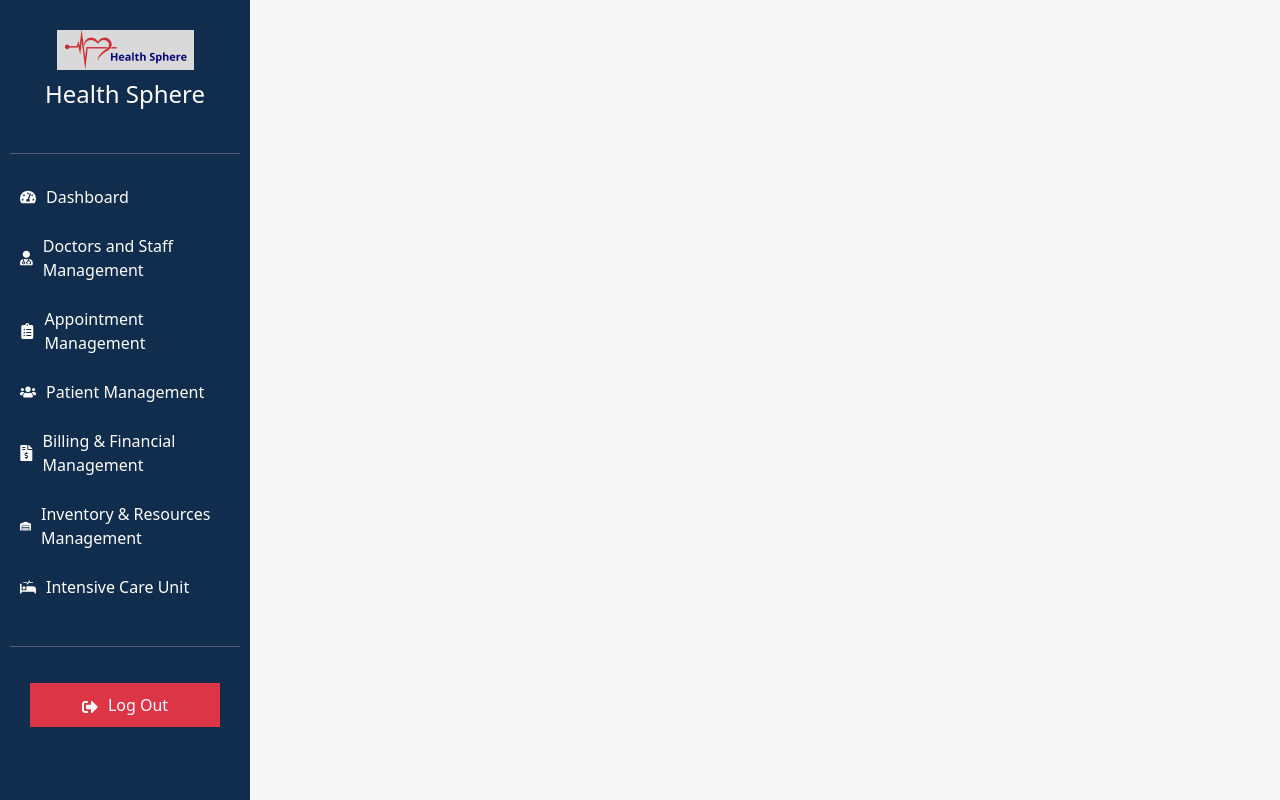
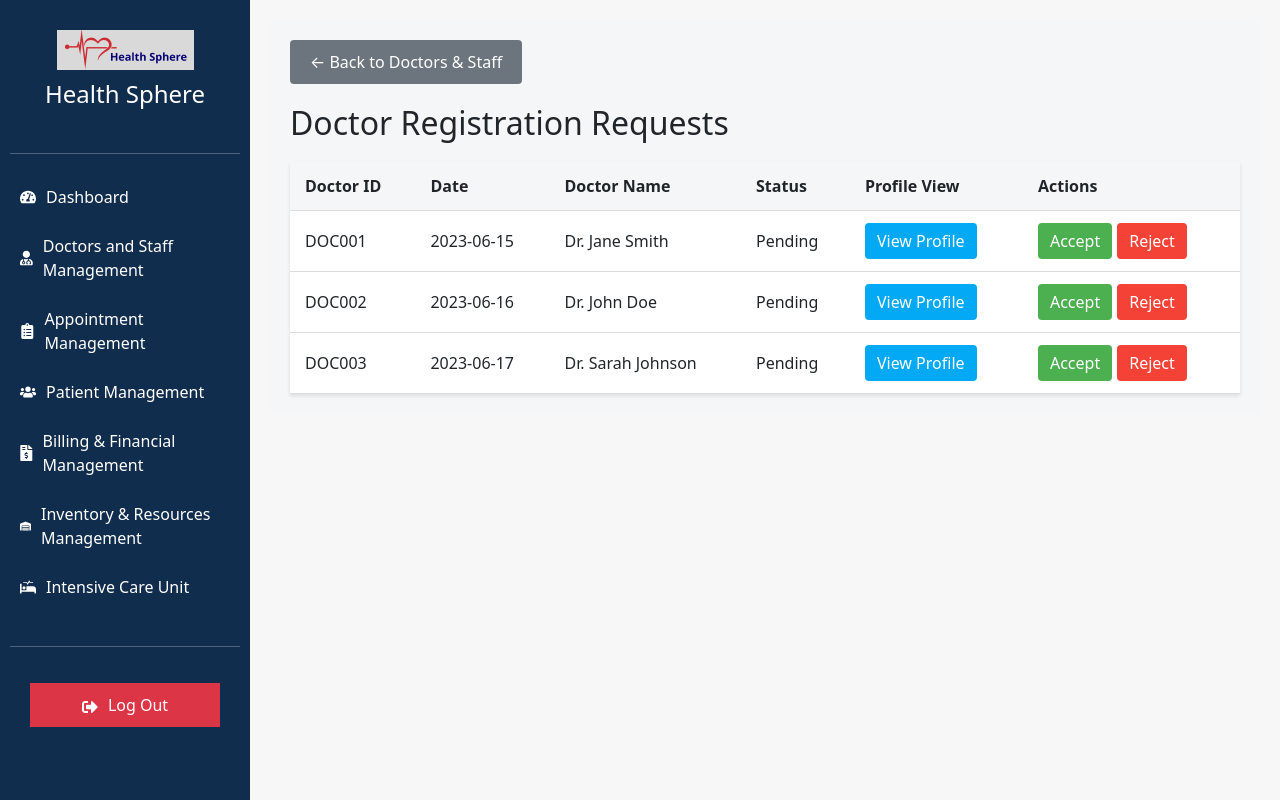
Before and after one commit to thathsarabandara/HealthSphereProject-, a React (Create React App) app in the folder client/: page /admin/doctorrequests in a window 1280 px wide. Built offline with nearby package versions, Linux system fonts and the light colour scheme; no server answers.

Commit message:
add doctor request page

```diff
--- a/client/src/components/admin/AdminPanel.js
+++ b/client/src/components/admin/AdminPanel.js
@@ -10,6 +10,7 @@ import BillinAndFinancial from '../../pages/admin/BillingAndFinancialManagement'
 import InventoryAndResource from '../../pages/admin/InventoryAndResourcesManagement';
 import ICU from '../../pages/admin/IntensiveCareUnit';
 import AdminLogin from '../../pages/admin/AdminLogin';
+import DoctorRequestPage from '../../pages/admin/DoctorRequstPage'
 function AdminPanel() {
   const sidebarStyle = {
     width: '250px',
@@ -109,6 +110,7 @@ function AdminPanel() {
           <Route path="/admin/billingandfinancial" element={<BillinAndFinancial />} />
           <Route path="/admin/inventoryandresource" element={<InventoryAndResource />} />
           <Route path="/admin/icu" element={<ICU />} />
+          <Route path="/admin/doctorrequests" element={<DoctorRequestPage />} />
           {/* Add other routes as needed */}
         </Routes>
       </div>
--- /dev/null
+++ b/client/src/pages/admin/DoctorRequstPage.js
@@ -0,0 +1,178 @@
+import React, { useState, useEffect } from 'react';
+import axios from 'axios';
+import { useNavigate } from 'react-router-dom';
+
+function DoctorRequestPage() {
+  const [requests, setRequests] = useState([
+    { id: 'DOC001', date: '2023-06-15', name: 'Dr. Jane Smith', status: 'Pending' },
+    { id: 'DOC002', date: '2023-06-16', name: 'Dr. John Doe', status: 'Pending' },
+    { id: 'DOC003', date: '2023-06-17', name: 'Dr. Sarah Johnson', status: 'Pending' },
+  ]);
+
+  const navigate = useNavigate();
+
+  useEffect(() => {
+    // Fetch doctor requests from backend
+    const fetchRequests = async () => {
+      try {
+        const response = await axios.get('http://localhost:5000/admin/doctor-requests');
+        setRequests(response.data);
+      } catch (error) {
+        console.error('Error fetching doctor requests:', error);
+      }
+    };
+
+    fetchRequests();
+  }, []);
+
+  // Styles
+  const containerStyle = {
+    padding: '20px',
+    backgroundColor: '#F4F6F8',
+  };
+
+  const tableStyle = {
+    width: '100%',
+    borderCollapse: 'collapse',
+    marginTop: '20px',
+    backgroundColor: 'white',
+    boxShadow: '0 2px 4px rgba(0,0,0,0.1)',
+  };
+
+  const tableHeaderStyle = {
+    backgroundColor: '#f4f6f8',
+    padding: '12px 15px',
+    textAlign: 'left',
+    borderBottom: '1px solid #ddd',
+    fontWeight: '600',
+  };
+
+  const tableCellStyle = {
+    padding: '12px 15px',
+    borderBottom: '1px solid #ddd',
+  };
+
+  const buttonStyle = {
+    padding: '6px 12px',
+    marginRight: '5px',
+    backgroundColor: '#03A9F4',
+    color: 'white',
+    border: 'none',
+    borderRadius: '4px',
+    cursor: 'pointer',
+    transition: 'background-color 0.3s',
+  };
+
+  const acceptButtonStyle = {
+    ...buttonStyle,
+    backgroundColor: '#4CAF50',
+  };
+
+  const rejectButtonStyle = {
+    ...buttonStyle,
+    backgroundColor: '#f44336',
+  };
+
+  const handleViewProfile = (id) => {
+    console.log(`Viewing profile for doctor ID: ${id}`);
+    // Implement profile viewing logic
+    window.open(`/doctor-profile/${id}`, '_blank');
+  };
+
+  const handleAccept = async (id) => {
+    console.log(`Accepting request for doctor ID: ${id}`);
+    // Update status in UI
+    setRequests(requests.map(request =>
+      request.id === id ? { ...request, status: 'Accepted' } : request
+    ));
+    // Implement API call to backend
+    try {
+      await axios.put(`http://localhost:5000/admin/doctor-requests/${id}/accept`);
+    } catch (error) {
+      console.error('Error accepting doctor request:', error);
+    }
+  };
+
+  const handleReject = async (id) => {
+    console.log(`Rejecting request for doctor ID: ${id}`);
+    // Update status in UI
+    setRequests(requests.map(request =>
+      request.id === id ? { ...request, status: 'Rejected' } : request
+    ));
+    // Implement API call to backend
+    try {
+      await axios.put(`http://localhost:5000/admin/doctor-requests/${id}/reject`);
+    } catch (error) {
+      console.error('Error rejecting doctor request:', error);
+    }
+  };
+
+  return (
+    <div style={containerStyle}>
+      <button
+        onClick={() => navigate('/admin/doctorsandstaffManagement')}
+        style={{
+          padding: '10px 20px',
+          backgroundColor: '#6c757d',
+          color: 'white',
+          border: 'none',
+          borderRadius: '4px',
+          cursor: 'pointer',
+          marginBottom: '20px',
+        }}
+      >
+        &larr; Back to Doctors & Staff
+      </button>
+      <h2>Doctor Registration Requests</h2>
+
+      <table style={tableStyle}>
+        <thead>
+          <tr>
+            <th style={tableHeaderStyle}>Doctor ID</th>
+            <th style={tableHeaderStyle}>Date</th>
+            <th style={tableHeaderStyle}>Doctor Name</th>
+            <th style={tableHeaderStyle}>Status</th>
+            <th style={tableHeaderStyle}>Profile View</th>
+            <th style={tableHeaderStyle}>Actions</th>
+          </tr>
+        </thead>
+        <tbody>
+          {requests.map((request) => (
+            <tr key={request.id}>
+              <td style={tableCellStyle}>{request.id}</td>
+              <td style={tableCellStyle}>{request.date}</td>
+              <td style={tableCellStyle}>{request.name}</td>
+              <td style={tableCellStyle}>{request.status}</td>
+              <td style={tableCellStyle}>
+                <button
+                  style={buttonStyle}
+                  onClick={() => handleViewProfile(request.id)}
+                >
+                  View Profile
+                </button>
+              </td>
+              <td style={tableCellStyle}>
+                <button
+                  style={acceptButtonStyle}
+                  onClick={() => handleAccept(request.id)}
+                  disabled={request.status !== 'Pending'}
+                >
+                  Accept
+                </button>
+                <button
+                  style={rejectButtonStyle}
+                  onClick={() => handleReject(request.id)}
+                  disabled={request.status !== 'Pending'}
+                >
+                  Reject
+                </button>
+              </td>
+            </tr>
+          ))}
+        </tbody>
+      </table>
+    </div>
+  );
+}
+
+export default DoctorRequestPage;
--- a/client/src/pages/admin/DoctorsAndStaffManagement.js
+++ b/client/src/pages/admin/DoctorsAndStaffManagement.js
@@ -1,6 +1,10 @@
 import React, { useState, useEffect } from 'react';
+import axios from 'axios';
+import { useNavigate } from 'react-router-dom';
 
 function DoctorsAndStaffManagement() {
+
+  const navigate = useNavigate();
 
   const [dateTime, setDateTime] = useState(new Date().toLocaleString());
 
@@ -84,6 +88,7 @@ function DoctorsAndStaffManagement() {
                 borderRadius: "5px",
                 cursor: "pointer",
               }}
+              onClick={() => navigate('/admin/doctorrequests')}
             >
               View
             </button>
@@ -125,7 +130,19 @@ function DoctorsAndStaffManagement() {
               <td style={tableCellStyle}>{row.date}</td>
               <td style={tableCellStyle}>{row.doctorName}</td>
               <td style={tableCellStyle}>
-                <button style={buttonStyle}>View</button>
+                <a
+                  style={{
+                    padding: "5px 10px",
+                    backgroundColor: "#17a2b8",
+                    color: "white",
+                    border: "none",
+                    borderRadius: "4px",
+                    textDecoration: "none"
+                  }}
+                  href="/admin/doctorrequests"
+                >
+                  View
+                </a>
               </td>
             </tr>
           ))}
```
Lines whose indentation alone changed are shown as unchanged.
